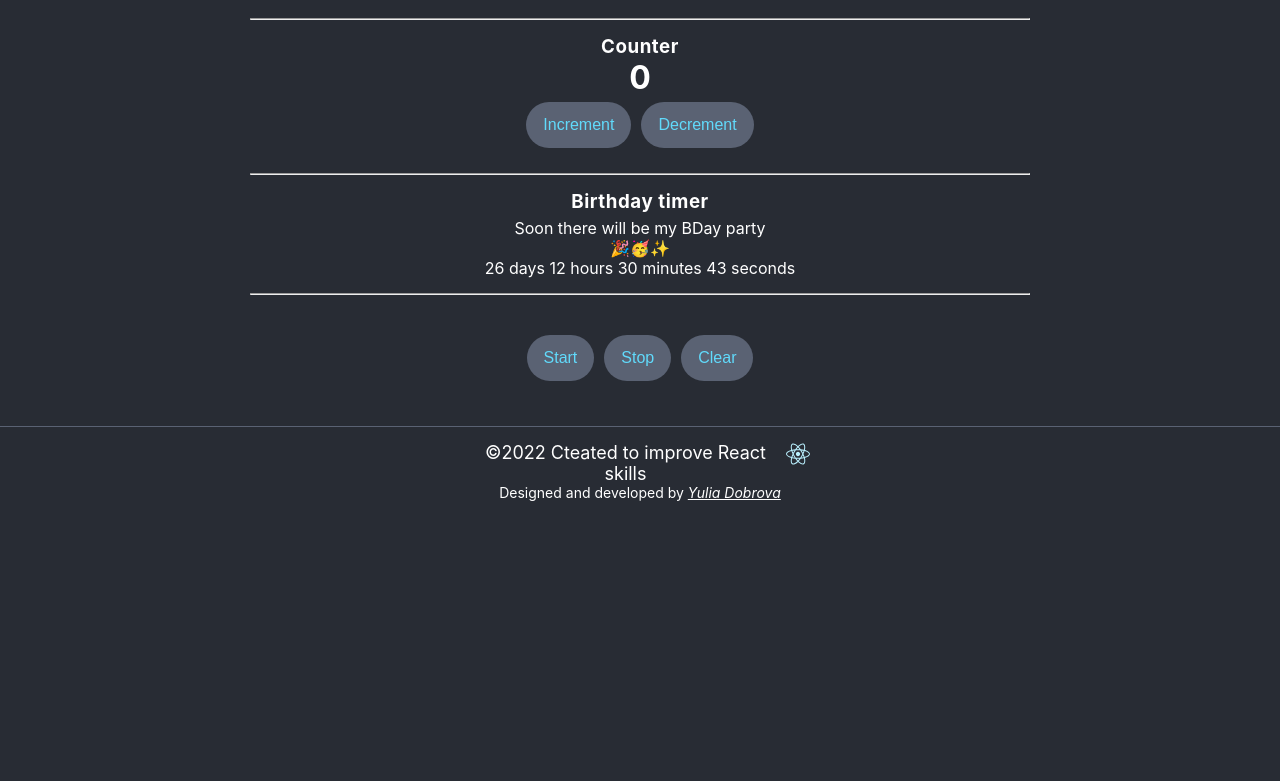
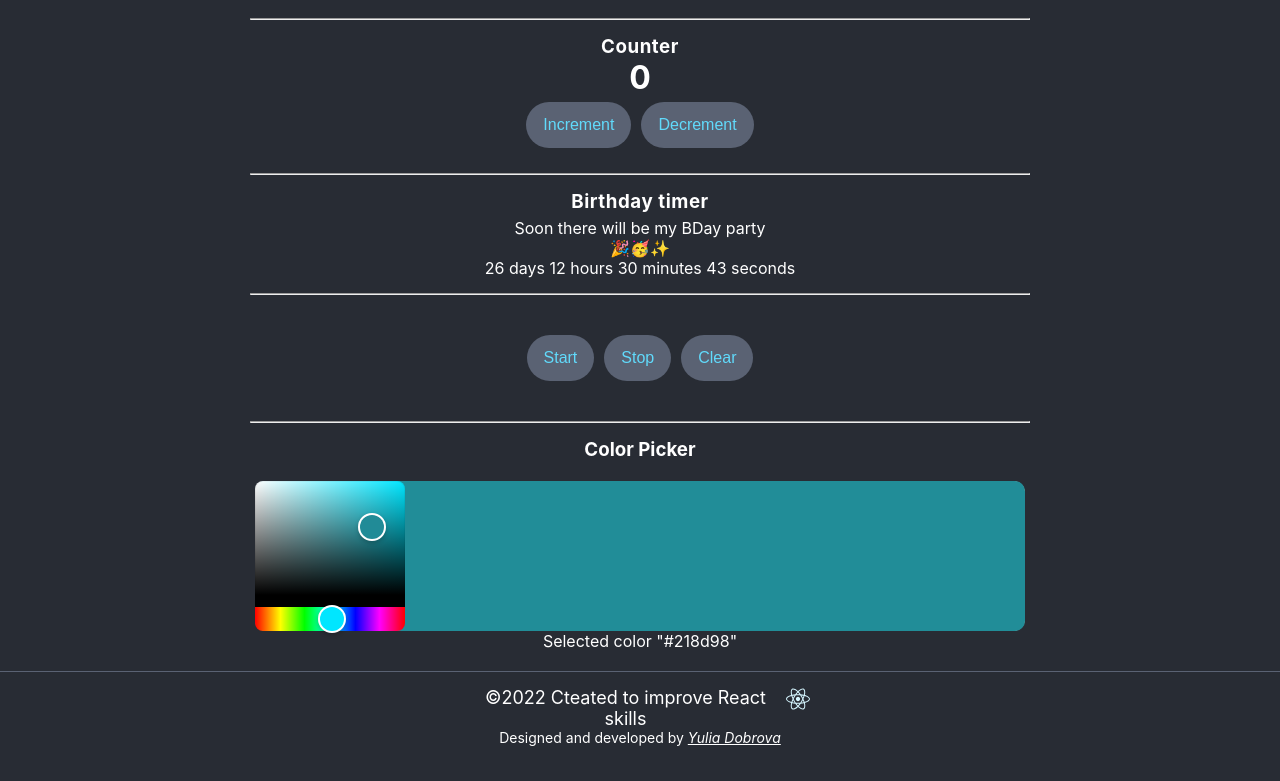
Before and after one commit to YuliaDobrova/react-practice-app, a React (Create React App) app: page /functional in a window 1280 px wide. Shown: the part 872-1653 px from the top of the page. Before the commit the page ends 1408 px from the top, so only its background shows below. Built offline with nearby package versions, Linux system fonts and the light colour scheme; no server answers.

Commit message:
color picker added

```diff
--- a/package.json
+++ b/package.json
@@ -7,6 +7,7 @@
     "dotenv": "^16.0.0",
     "react": "^17.0.2",
     "react-animations": "^1.0.0",
+    "react-colorful": "^5.5.1",
     "react-dom": "^17.0.2",
     "react-loader-spinner": "^5.1.0",
     "react-router": "^6.2.1",
@@ -14,6 +15,7 @@
     "react-scripts": "5.0.0",
     "react-slick": "^0.28.1",
     "react-transition-group": "^4.4.2",
+    "react-use": "^17.3.2",
     "slick-carousel": "^1.8.1",
     "styled-components": "^5.3.3",
     "web-vitals": "^2.1.3"
--- a/src/API/PostService.js
+++ b/src/API/PostService.js
@@ -1,7 +1,7 @@
 import axios from 'axios';
 
 export default class PostService {
-  static async getAll(limit = 10, page = 1) {
+  static async getAll(limit = 5, page = 1) {
     const response = await axios.get(
       'https://jsonplaceholder.typicode.com/posts',
       { params: { _limit: limit, _page: page } },
--- /dev/null
+++ b/src/components/colorPicker/ColorPicker.jsx
@@ -0,0 +1,37 @@
+import { useState } from 'react';
+import { HexColorPicker as Picker } from 'react-colorful';
+
+function ColorPicker() {
+  const [color, setColor] = useState('#218d98');
+  return (
+    <>
+      <h3 style={{ textAlign: 'center' }}>Color Picker</h3>
+      <div
+        style={{
+          background: 'PeachPuff',
+          // height: '100vh',
+          height: 150,
+          margin: 20,
+          borderRadius: 12,
+          textAlign: 'center',
+        }}
+      >
+        <div
+          style={{
+            background: color,
+            borderRadius: 10,
+          }}
+        >
+          <Picker
+            style={{ width: 150, height: 150 }}
+            color={color}
+            onChange={setColor}
+          />
+        </div>
+        Selected color {JSON.stringify(color)}
+      </div>
+    </>
+  );
+}
+
+export default ColorPicker;
--- a/src/components/imageFinder/ImageFinder.css
+++ b/src/components/imageFinder/ImageFinder.css
@@ -4,3 +4,6 @@
   grid-gap: 16px;
   padding-bottom: 24px;
 }
+.largeImg {
+  border-radius: 20px;
+}
--- a/src/components/imageFinder/ImageFinder.jsx
+++ b/src/components/imageFinder/ImageFinder.jsx
@@ -70,11 +70,24 @@ class ImageFinder extends Component {
           />
           {this.state.isLoading && <Loader />}
           {!!this.state.images.length && !this.state.isLoading && (
-            <MyButton onClick={this.loadMore}>Load More</MyButton>
+            <MyButton
+              style={{
+                width: 150,
+                marginLeft: 'auto',
+                marginRight: 'auto',
+              }}
+              onClick={this.loadMore}
+            >
+              Load More
+            </MyButton>
           )}
           {this.state.showModal && (
-            <Modal onClose={this.toggleModal}>
-              <img src={this.state.largeImage} alt="Large img" />
+            <Modal active={this.state.showModal} setActive={this.toggleModal}>
+              <img
+                className="largeImg"
+                src={this.state.largeImage}
+                alt="Large img"
+              />
             </Modal>
           )}
         </div>
--- a/src/components/shared/modal/Modal.css
+++ b/src/components/shared/modal/Modal.css
@@ -23,10 +23,18 @@
   background-color: rgb(44, 44, 44);
   transform: scale(0.5);
   transition: 400ms all;
-  width: 50vw;
+  width: 80vw;
 }
 
 .modal-content.active {
   transform: scale(1);
-  width: 50vw;
+  width: 80vw;
 }
+@media screen and (min-width: 768px) {
+  .modal-content {
+    width: 50vw;
+  }
+  .modal-content.active {
+    width: 50vw;
+  }
+}
--- a/src/pages/FunctionalPage.jsx
+++ b/src/pages/FunctionalPage.jsx
@@ -6,6 +6,7 @@ import CommentSlider from '../components/commentSlider/CommentSlider';
 import Timer from '../components/timer/Timer';
 import TimerBitrhday from '../components/timerBirthday/TimerBitrhday';
 import ColorSwitcher from '../components/colorSwitcher/ColorSwitcher';
+import ColorPicker from '../components/colorPicker/ColorPicker';
 
 const FunctionalPage = () => {
   return (
@@ -26,6 +27,8 @@ const FunctionalPage = () => {
       <TimerBitrhday />
       <hr style={{ margin: 15 }} />
       <ColorSwitcher />
+      <hr style={{ margin: 15 }} />
+      <ColorPicker />
     </>
   );
 };
--- a/src/pages/HomePage.jsx
+++ b/src/pages/HomePage.jsx
@@ -20,6 +20,7 @@ const HomePage = () => {
         The best way to practice and improve your React skills is creating an
         application on your own.
       </p>
+      <hr style={{ margin: 15 }} />
       {/* <Grid /> */}
     </div>
   );
--- a/src/pages/PostsPage.jsx
+++ b/src/pages/PostsPage.jsx
@@ -1,4 +1,6 @@
 import React, { useEffect, useState } from 'react';
+import { useMedia } from 'react-use';
+
 import PostService from '../API/PostService';
 import PostFilter from '../components/postFilter/PostFilter';
 import PostForm from '../components/postForm/PostForm';
@@ -7,6 +9,7 @@ import MyButton from '../components/shared/button/MyButton';
 import Loader from '../components/shared/loader/Loader';
 import Modal from '../components/shared/modal/Modal';
 import Pagination from '../components/shared/pagination/Pagination';
+import MySelect from '../components/shared/select/MySelect';
 import useFetching from '../hooks/useFetching';
 import { usePosts } from '../hooks/usePosts';
 import { getPageCount } from '../utils/pages';
@@ -17,8 +20,8 @@ const Posts = () => {
   const [modalFormActive, setModalFormActive] = useState(false);
   const [totalPages, setTotalPages] = useState(0);
   const [page, setPage] = useState(1);
-  // const [limit, setLimit] = useState(10);
-  const limit = 10;
+  const [limit, setLimit] = useState(5);
+  // const limit = 5;
 
   const sortedAndSearchedPosts = usePosts(posts, filter.sort, filter.query);
 
@@ -34,7 +37,7 @@ const Posts = () => {
   useEffect(() => {
     fetchPosts(limit, page);
     // eslint-disable-next-line react-hooks/exhaustive-deps
-  }, []);
+  }, [page, limit]);
 
   const createPost = newPost => {
     setPosts([...posts, newPost]);
@@ -50,9 +53,37 @@ const Posts = () => {
     fetchPosts(limit, page);
   };
 
+  const isWide = useMedia('(min-width: 768px)');
+
   return (
     <div className="PostWrapper">
+      {isWide && (
+        <>
+          <PostForm create={createPost} />
+          <hr style={{ margin: 15 }} />{' '}
+        </>
+      )}
       <PostFilter filter={filter} setFilter={setFilter} />
+      <MySelect
+        value={limit}
+        onChange={value => setLimit(value)}
+        defaultValue="Number of posts on a page"
+        options={[
+          { value: 5, name: '5' },
+          { value: 10, name: '10' },
+          { value: 20, name: '20' },
+          { value: -1, name: 'Show all' },
+        ]}
+      />
+      <hr style={{ margin: 15 }} />
+      <MyButton
+        style={{ display: 'block', marginLeft: 'auto', marginRight: 'auto' }}
+        onClick={() => {
+          setModalFormActive(true);
+        }}
+      >
+        Add New Post
+      </MyButton>
       <hr style={{ margin: 15 }} />
       {postError && <h1>Error:${postError}</h1>}
       {isPostsLoading ? (
@@ -67,16 +98,6 @@ const Posts = () => {
         />
       )}
       <Pagination page={page} changePage={changePage} totalPages={totalPages} />
-      <hr style={{ margin: 15 }} />
-      <MyButton
-        onClick={() => {
-          setModalFormActive(true);
-        }}
-      >
-        Add New Post
-      </MyButton>
-      <hr style={{ margin: 15 }} />
-      <PostForm create={createPost} />
 
       <Modal active={modalFormActive} setActive={setModalFormActive}>
         <PostForm create={createPost} />
```
Also changed, not shown: src/components/imageSearchBar/ImageSearchBar.jsx (+51 -0 lines), 1 other file (tests, documents, lock files or other folders).
